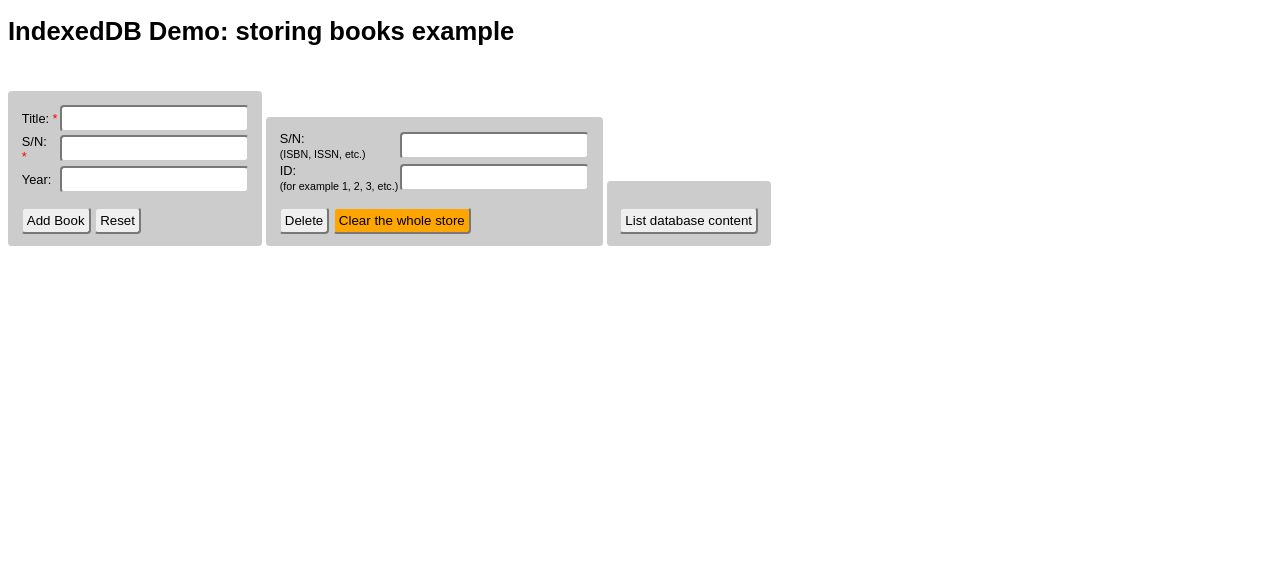
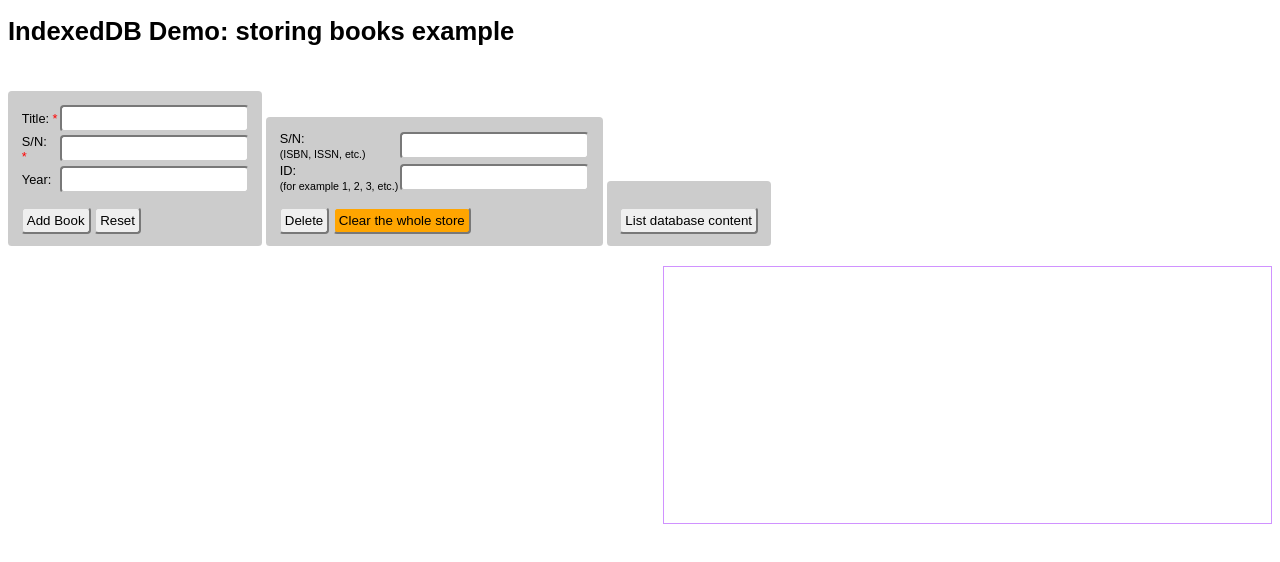
Before and after one commit to Islam44/BookStore-Emotion-animation, a website: page lab1/index.html in a window 1280 px wide. Drawn offline with Linux system fonts and the light colour scheme.

Commit message:
add bookViewer div

```diff
--- a/lab1/index.html
+++ b/lab1/index.html
@@ -104,6 +104,8 @@
     <div>
       <div id="bookMsg">
       </div>
+        <div id="bookViewer">
+        </div>
       <ul id="bookList">
       </ul>
     </div>
```
